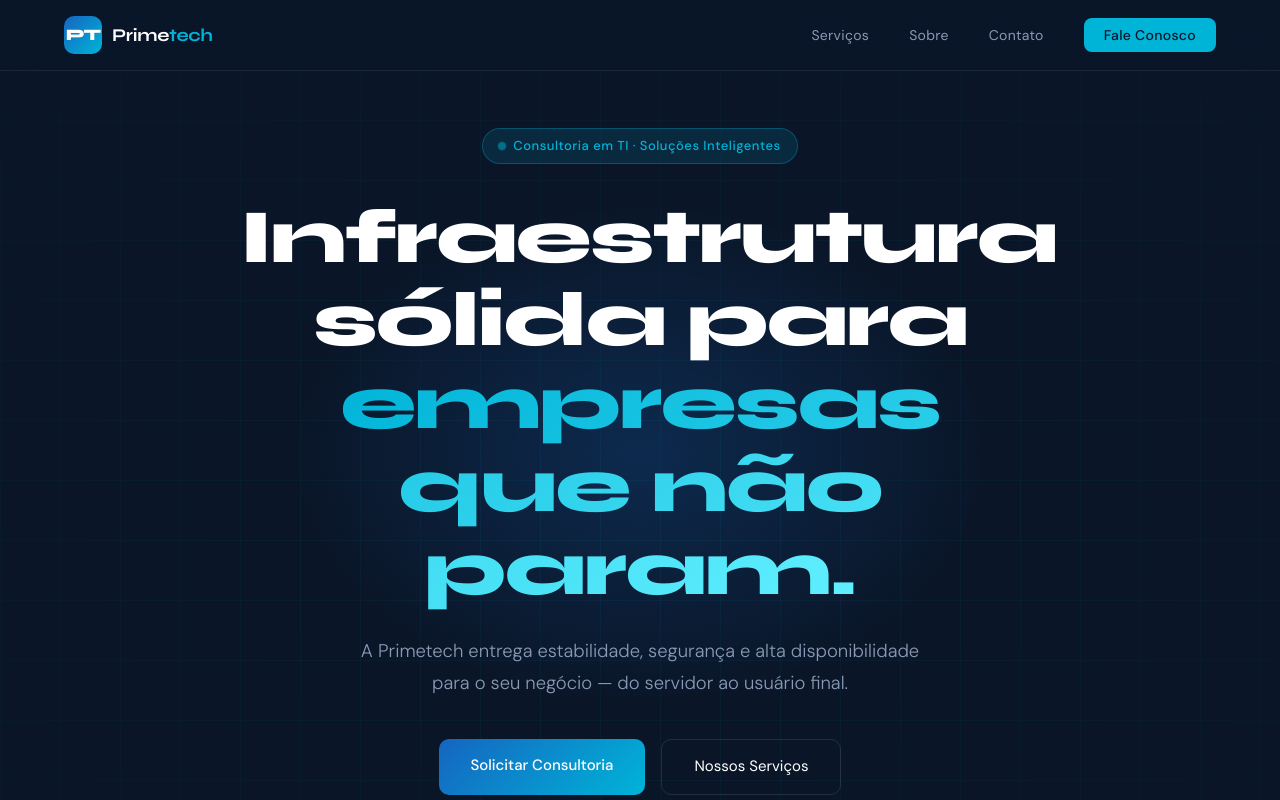
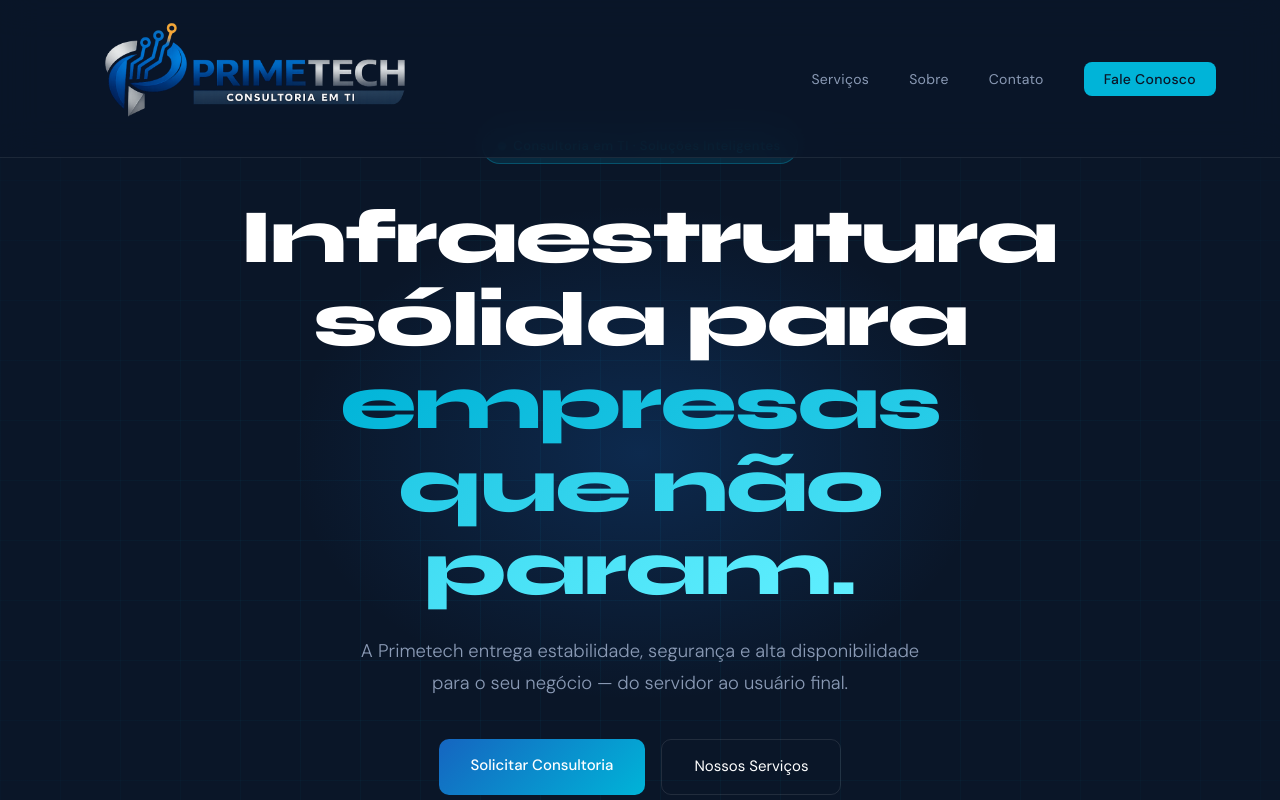
Before and after one commit to andrelcezar/primetech, a plain HTML site: page index.html in a window 1280 px wide. Shown: the top 800 px of the page. Drawn offline with Linux system fonts and the light colour scheme.

Commit message:
Update index.html

```diff
--- a/index.html
+++ b/index.html
@@ -56,21 +56,6 @@
     align-items: center;
     gap: 10px;
     text-decoration: none;
-  }
-
-  .nav-logo-mark {
-    width: 38px;
-    height: 38px;
-    background: linear-gradient(135deg, var(--blue), var(--accent));
-    border-radius: 10px;
-    display: flex;
-    align-items: center;
-    justify-content: center;
-    font-family: 'Syne', sans-serif;
-    font-weight: 800;
-    font-size: 16px;
-    color: white;
-    letter-spacing: -1px;
   }
 
   .nav-logo span {
@@ -688,8 +673,8 @@
 <!-- NAV -->
 <nav>
   <a href="#" class="nav-logo">
-    <div class="nav-logo-mark">PT</div>
-    <span>Prime<em>tech</em></span>
+    <div class="nav-logo-mark" ></div>
+    <img src="./assets/logo.png">
   </a>
   <ul class="nav-links">
     <li><a href="#servicos">Serviços</a></li>
```
